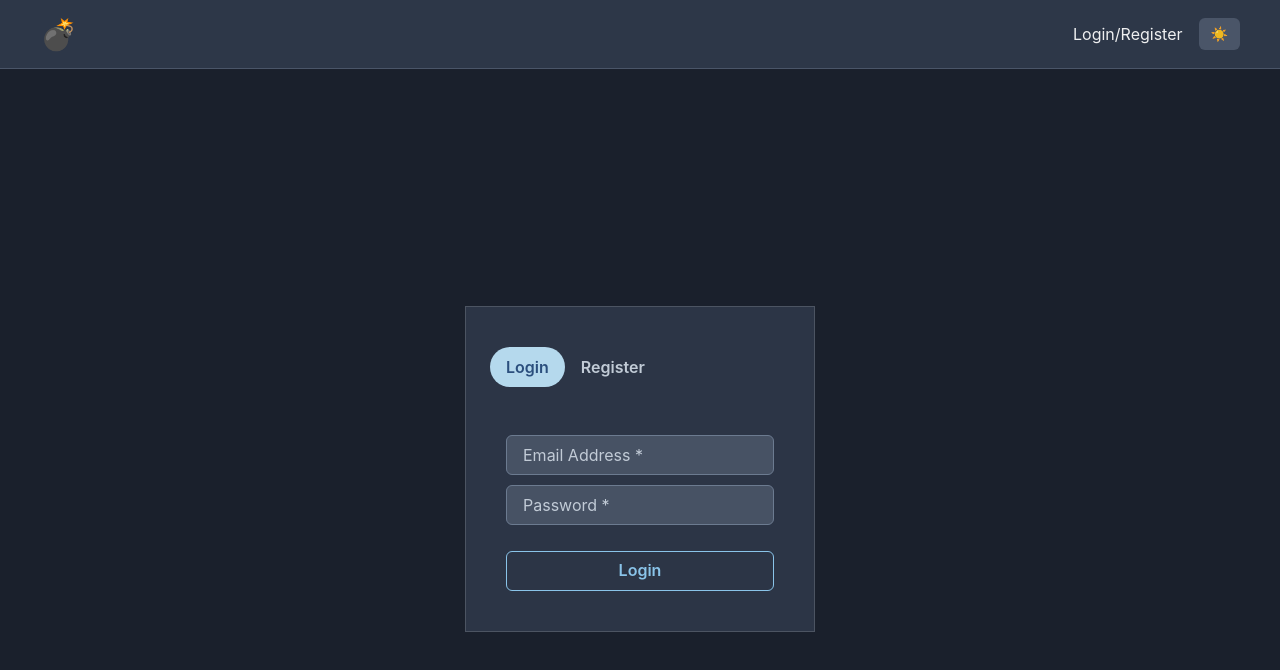
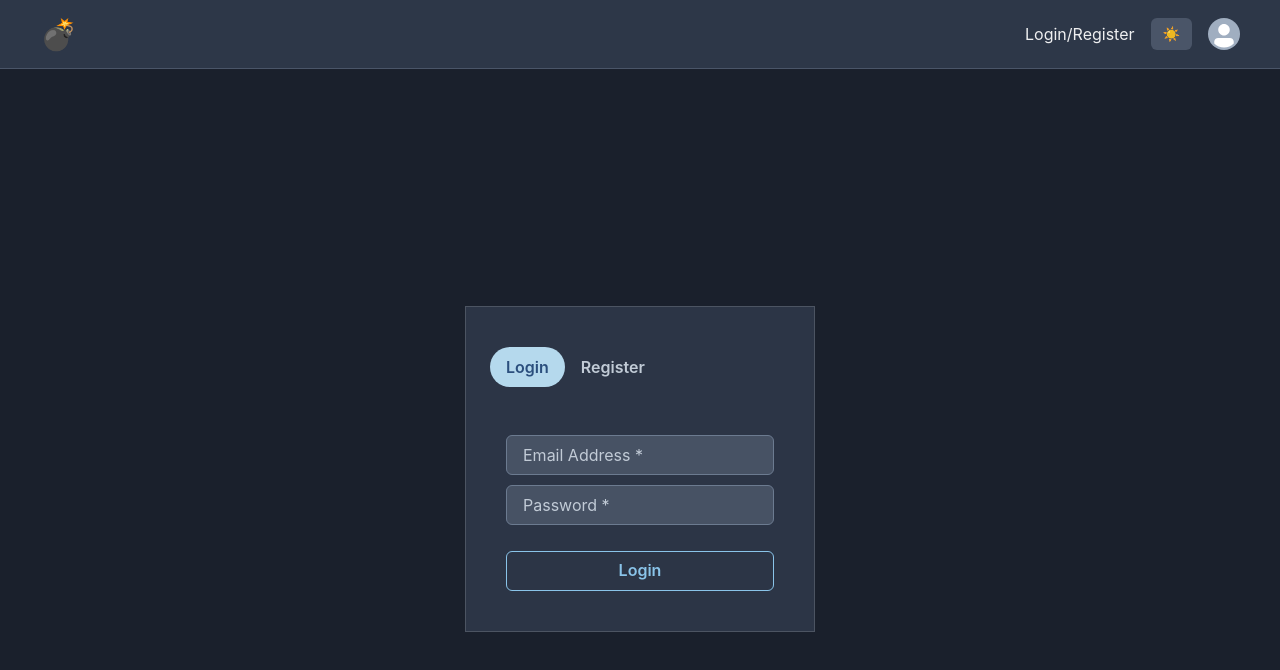
Before and after one commit to joshu-hua/ms, a Next.js app: page /userauth in a window 1280 px wide. Shown: the top 670 px of the page. Built offline with nearby package versions, Linux system fonts and the light colour scheme.

Commit message:
add avatar to header TODO: user profile with stats

```diff
--- a/src/components/Header.tsx
+++ b/src/components/Header.tsx
@@ -1,4 +1,4 @@
-import { Box, Button, Flex, Heading, Link } from '@chakra-ui/react'
+import { Box, Button, Flex, Heading, Link, Avatar } from '@chakra-ui/react'
 import React, { useEffect, useState } from 'react'
 import ColorModeToggle from './ColorModeToggle'
 import { isLoggedIn, removeAuthToken } from '@/lib/api'
@@ -26,7 +26,7 @@ const Header = () => {
                     {isClient && loggedIn ? (
                         <Button
                             colorScheme='red'
-                            variant='ghost'
+                            variant='solid'
                             onClick={() => {
                                 removeAuthToken()
                                 window.location.reload()
@@ -39,6 +39,7 @@ const Header = () => {
                     ) : null}
 
                     <ColorModeToggle />
+                    <Avatar as="button" size="sm" />
                 </Flex>
             </Flex>
         </Box>
```
